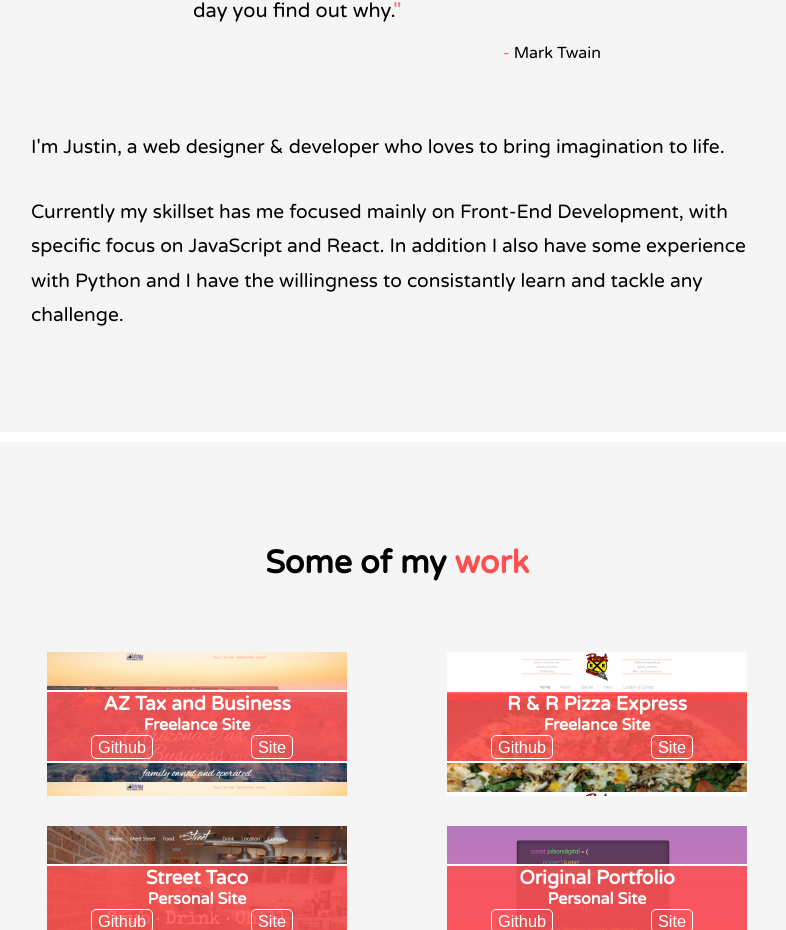
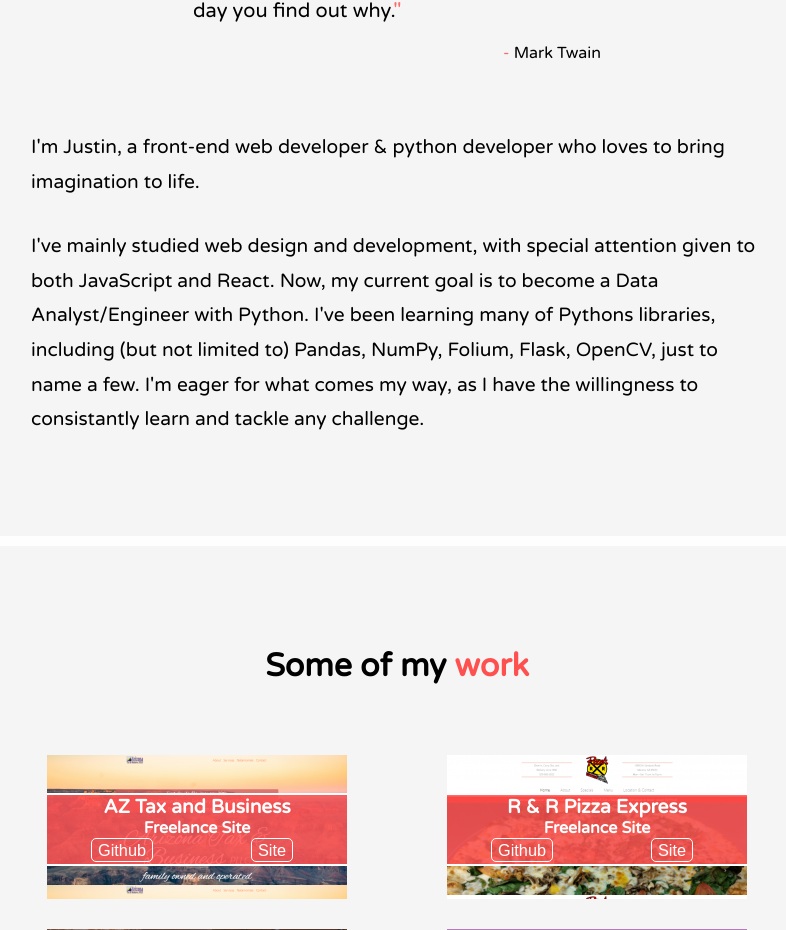
Before and after one commit to 8BitJustin/Portfolio-2019, a React (Create React App) app: page / in a window 1280 px wide. Shown: the part 959-1889 px from the top of the page, without its empty margins (243-1029 px from the left). Built offline with nearby package versions, Linux system fonts and the light colour scheme.

Commit message:
Altered About.js text to reflect Python information.

```diff
--- a/src/components/Quotes.js
+++ b/src/components/Quotes.js
@@ -68,6 +68,12 @@ const quoteList = [
     id: 13,
     quote: "Dreams are little nudges from your soul.",
     author: "Victoria Moran"
+  },
+  {
+    id: 14,
+    quote:
+      "Embrace your dreams. If you want to be a hero, you need to have dreams.",
+    author: "Zack Fair"
   }
 ];
 
--- a/src/pages/About.js
+++ b/src/pages/About.js
@@ -11,14 +11,17 @@ class About extends Component {
         </div>
         <div className="details-container">
           <p className="details-container-top">
-            I'm Justin, a web designer &amp; developer who loves to bring
-            imagination to life.
+            I'm Justin, a front-end web developer &amp; python developer who
+            loves to bring imagination to life.
           </p>
           <p className="details-container-bot">
-            Currently my skillset has me focused mainly on Front-End
-            Development, with specific focus on JavaScript and React. In
-            addition I also have some experience with Python and I have the
-            willingness to consistantly learn and tackle any challenge.
+            I've mainly studied web design and development, with special
+            attention given to both JavaScript and React. Now, my current goal
+            is to become a Data Analyst/Engineer with Python. I've been learning
+            many of Pythons libraries, including (but not limited to) Pandas,
+            NumPy, Folium, Flask, OpenCV, just to name a few. I'm eager for what
+            comes my way, as I have the willingness to consistantly learn and
+            tackle any challenge.
           </p>
         </div>
       </div>
```
